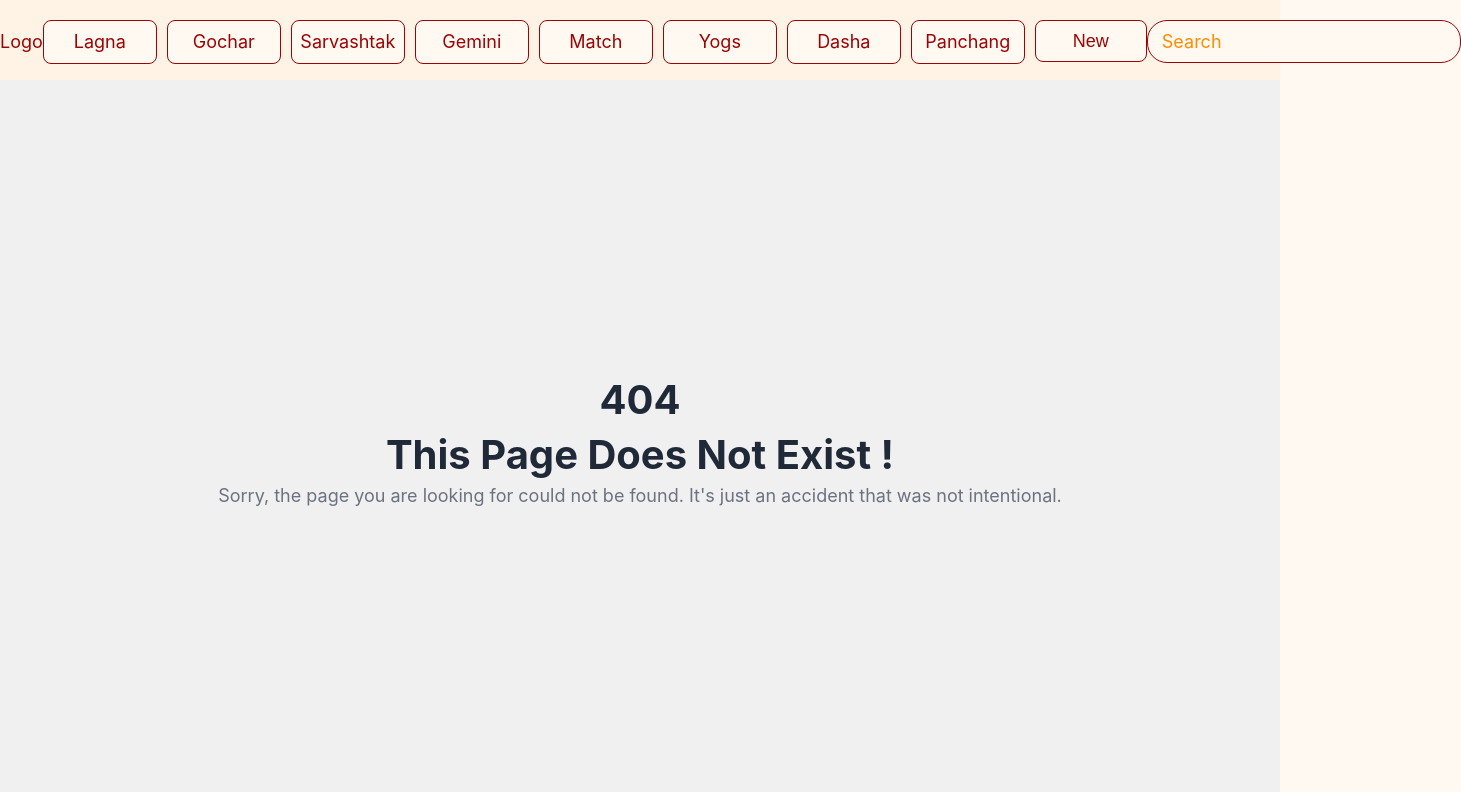
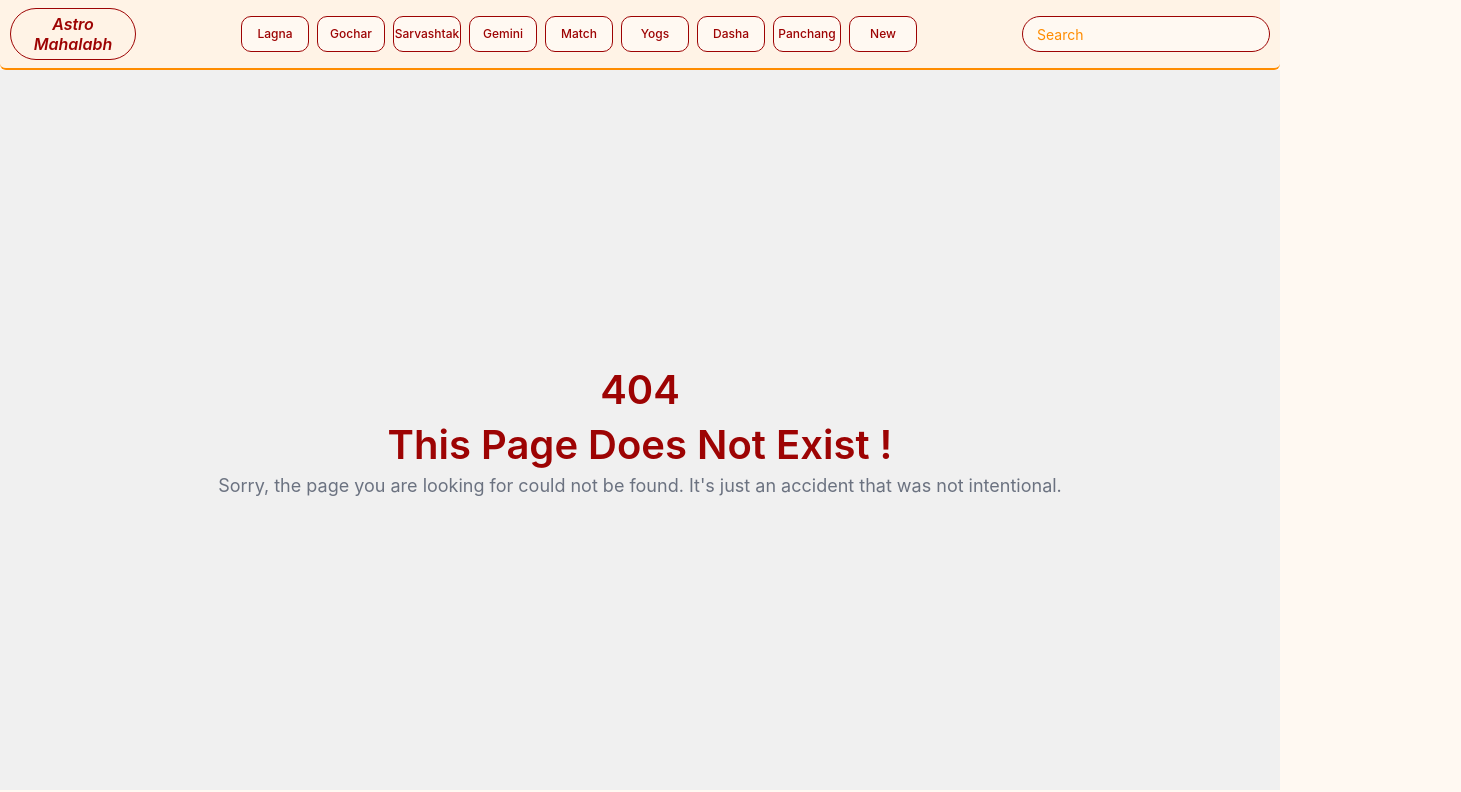
Before and after one commit to Mahesh-Dev23/Astro_Mahalabh, a React (Create React App) app in the folder frontend/: page /Astro_Mahalabh/404 in a window 1280 px wide. Shown: the top 792 px of the page, 1461 px wide, since content can reach past the window. Built offline with nearby package versions, Linux system fonts and the light colour scheme.

Commit message:
CSS Fixtures

```diff
--- a/frontend/src/components/Buttons/button.css
+++ b/frontend/src/components/Buttons/button.css
@@ -2,19 +2,20 @@
 
 .button-primary {
     background-color: var(--background) !important;
-    border: .5px solid var(--primary-color) !important;
+    border: 1px solid var(--primary-color) !important;
     color: var(--primary-color);
-    border-radius: 8px;
+    border-radius: 10px;
     cursor: pointer;
     display: flex;
     justify-content: center;
     align-items: center;
-    font-size: 18px !important;
-    font-weight: 400 !important;
+    font-size: 16px !important;
+    font-weight: 500 !important;
     line-height: 100% !important;
     text-align: center !important;
-    width: 14dvh !important;
-    height: 42px !important;
+    min-width: 100px !important;
+    width: 100px !important;
+    height: 40px !important;
     text-decoration: none !important;
     text-transform: capitalize !important;
     transition: background-color 0.6s ease;
@@ -29,3 +30,14 @@
     background-color: var(--primary-color) !important;
     color: white !important;
 }
+
+
+/* Responsive - Laptop screens -------------------------------------------------------- */
+@media screen and (max-width: 1300px) {
+    .button-primary {
+        height: 36px !important;
+        width: 68px !important;
+        min-width: 68px !important;
+        font-size: 12px !important;
+    }
+}
--- a/frontend/src/components/Header/header.css
+++ b/frontend/src/components/Header/header.css
@@ -1,26 +1,63 @@
 @import "../../main.css";
 
 .navbar {
-    height: 80px !important;
     display: grid;
-    grid-template-columns: auto auto auto;
-    justify-content: start stretch;
+    grid-template-columns: 10% 75% 15%;
+    justify-content: center;
     align-items: center;
     align-self: center;
     background-color: rgba(255, 140, 0, 0.05) !important;
+    height: 80px !important;
+    padding: 0 10px !important;
+    border-bottom: 2px solid var(--accent-color) !important;
+    border-radius: 0 0 6px 6px;
+}
+
+.logo-container {
+    height: 100% !important;
+    width: 100% !important;
+    align-content: center;
 }
 
 .logo {
-    display: flex;
-    justify-self: center !important;
-    color: var(--primary-color);
-    font-size: 18px;
-    font-weight: 400;
+    width: 100% !important;
+    font-size: 20px !important;
+    color: var(--primary-color) !important;
+    font-style: italic !important;
+    border-radius: 40px;
+    border: 1.6px solid var(--primary-color);
+    padding: 4px !important;
+    text-align: center;
+    cursor: grab !important;
 }
 
 .nav-buttons {
     display: flex;
     flex-direction: row;
-    justify-self: center;
-    gap: 10px;
+    justify-content: center;
+    align-items: center;
+    width: 100% !important;
+    height: 100% !important;
+    gap: 8px;
 }
+
+.search-box-container {
+    height: 100% !important;
+    width: 100% !important;
+    align-content: center;
+}
+
+
+/* Responsive - Laptop screens  ------------------------------------------------------------- */
+@media screen and (max-width: 1300px) {
+    .navbar {
+        grid-template-columns: 10% 70% 1fr;
+        gap: 2px;
+        height: 70px !important;
+    }
+
+    .logo {
+        font-size: 16px !important;
+        padding: 5px !important;
+    }
+}
--- a/frontend/src/components/Header/header.jsx
+++ b/frontend/src/components/Header/header.jsx
@@ -4,6 +4,9 @@ import { useLocation } from "react-router-dom";
 import ButtonPrimary from "../Buttons/ButtonPrimary";
 import SearchBox from "../SearchBox/SearchBox";
 import ModalNewDetails from "../Modal/ModalNewDetails";
+
+// Your Webiste Logo Title Here
+const logo_title = "Astro Mahalabh";
 
 // Add your navigation tabs with their URL addresses here
 const navigationTabs = {
@@ -25,7 +28,9 @@ const Header = () => {
   return (
     <>
       <div className="navbar">
-        <div className="logo">Logo</div>
+        <div className="logo-container">
+          <h1 className="logo">{logo_title}</h1>
+        </div>
 
         <div className="nav-buttons">
           {
@@ -49,12 +54,14 @@ const Header = () => {
           />
         </div>
 
-        <SearchBox />
+        <div className="search-box-container">
+          <SearchBox />
+        </div>
       </div>
 
       {
         modalOpen && (
-          <ModalNewDetails setModalOpen={setModalOpen}/>
+          <ModalNewDetails setModalOpen={setModalOpen} />
         )
       }
     </>
--- a/frontend/src/components/Modal/modal.css
+++ b/frontend/src/components/Modal/modal.css
@@ -29,31 +29,13 @@
 }
 
 .modal-input {
-    width: 100%;
-    border: 1px solid var(--primary-color) !important;
-    background: var(--background) !important;
-    border-radius: 20px;
-    font-size: 18px;
-    font-weight: 400;
-    font-family: 'inter', sans-serif !important;
-    width: 286px;
-    height: 39px;
-    color: var(--accent-color) !important;
+    width: 80%;
+    height: 40px;
     padding: 0 18px;
-    box-sizing: border-box;
-}
-.modal-input:focus {
-    outline: none !important;
-}
-.modal-input::placeholder {
-    color: var(--accent-color) !important;
-}
-select.modal-input {
-    line-height: 39px !important;
 }
 
 
-/* Close (X) Button */
+/* Close (X) Button ----------------------------------------------------- */
 .modal-close {
     position: absolute;
     top: 10px;
@@ -81,7 +63,7 @@ select.modal-input {
 }
 
 
-/* Error text and button container  */
+/* Error text and button container -------------------------------------- */
 .error-text {
     color: var(--primary-color) !important;
     font-size: 12px !important;
@@ -100,7 +82,7 @@ select.modal-input {
 }
 
 
-/* Animations  */
+/* Animations -------------------------------------------------------------*/
 @keyframes fadeIn {
     from {
         opacity: 0;
--- a/frontend/src/components/SearchBox/SearchBox.jsx
+++ b/frontend/src/components/SearchBox/SearchBox.jsx
@@ -7,7 +7,13 @@ const SearchBox = () => {
     };
 
     return (
-        <input className='search-box' placeholder="Search" onChange={(e) => searchFunction(e.target.value)} />
+        <input
+            type="text"
+            name="search"
+            className='search-box'
+            placeholder="Search"
+            onChange={(e) => searchFunction(e.target.value)}
+        />
     )
 }
 
--- a/frontend/src/components/SearchBox/searchBox.css
+++ b/frontend/src/components/SearchBox/searchBox.css
@@ -1,27 +1,17 @@
 @import "../../main.css";
 
 .search-box {
-    min-width: 200px;
-    padding: 10px;
-    color: var(--accent-color) !important;
-    font-weight: 400 !important;
-    font-size: 18px !important;
-    margin: 20px auto;
+    height: 40px !important;
+    /* min-width: 100px !important; */
+    padding: 0 14px;
     display: flex;
-    gap: 10px;
-    border-radius: 20px !important;
-    padding-left: 14px !important;
-    border: 1px solid var(--primary-color) !important;
-    background-color: var(--background) !important;
-    display: flex;
-    justify-self: end !important;
-    font-family: "inter", sans-serif !important;
+    justify-self: center !important;
 }
 
-.search-box:focus {
-    outline: none !important;
+
+/* Responsive - Laptop screens  ------------------------------------------------------------- */
+@media screen and (max-width: 1300px) {
+    .search-box {
+        height: 36px !important;
+    }
 }
-
-.search-box::placeholder {
-    color: var(--accent-color) !important;
-}
--- a/frontend/src/main.css
+++ b/frontend/src/main.css
@@ -1,3 +1,12 @@
+@charset "UTF-8";
+
+* {
+    margin: 0;
+    padding: 0;
+    box-sizing: border-box;
+    font-family: "Inter", sans-serif !important;
+}
+
 :root {
     --primary-color: #9d0303;
     --accent-color: #ff8c00;
@@ -27,6 +36,7 @@
     --pPluto: #6b7280;
 }
 
+html,
 body {
     margin: 0 !important;
     padding: 0 !important;
@@ -40,11 +50,25 @@ body {
 
 .pages {
     min-height: 90vh !important;
+    padding: 0px !important;
+}
+
+
+/* Fonts common styling attributes --------------------------------------------------------- */
+h1 {
+    font-size: 48px !important;
+    color: var(--primary-color) !important;
+    font-weight: 600 !important;
+    font-style: normal !important;
+    margin: 0 !important;
+    padding: 0 !important;
 }
 
 h2 {
     font-size: 40px !important;
-    color: var(--text-main);
+    color: var(--primary-color) !important;
+    font-weight: 600 !important;
+    font-style: normal !important;
     margin: 0 !important;
     padding: 0 !important;
 }
@@ -56,6 +80,56 @@ p {
     padding: 0 !important;
 }
 
+a {
+    text-decoration: none !important;
+}
+
+button {
+    cursor: pointer !important;
+}
+
+
+/* Input & Select box common styling attributes -------------------------------- */
+input,
+select {
+    font-family: "Inter", sans-serif !important;
+    color: var(--accent-color) !important;
+    border: 1px solid var(--primary-color) !important;
+    background-color: var(--background) !important;
+    font-size: 16px !important;
+    font-weight: 400 !important;
+    box-sizing: border-box !important;
+    border-radius: 20px !important;
+    align-items: center !important;
+    text-align: left !important;
+}
+
+@media screen and (max-width: 1300px) {
+
+    input,
+    select {
+        font-size: 14px !important;
+    }
+}
+
+input::placeholder {
+    color: var(--accent-color) !important;
+}
+
+select::placeholder {
+    color: var(--accent-color) !important;
+}
+
+input:focus {
+    outline: none !important;
+}
+
+select:focus {
+    outline: none !important;
+}
+
+
+/* Others ----------------------------------------------------------------- */
 .timeline-container {
     max-width: 500px;
     margin: 0 auto;
@@ -188,9 +262,12 @@ p {
 
 /* Alerts */
 .alerts-container {
+    position: relative;
     width: 100%;
+    height: 100%;
     max-width: 500px;
     margin-bottom: 20px;
+    z-index: auto;
 }
 
 .alert-card {
```
